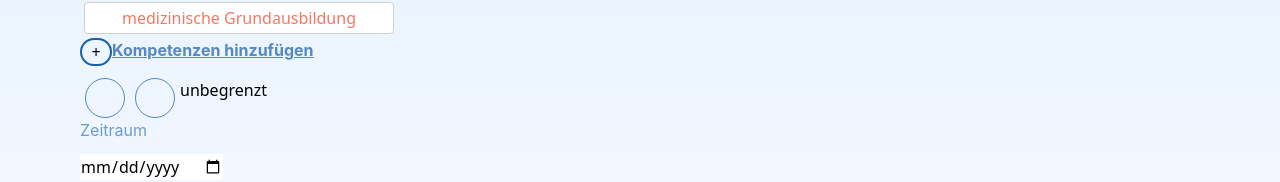
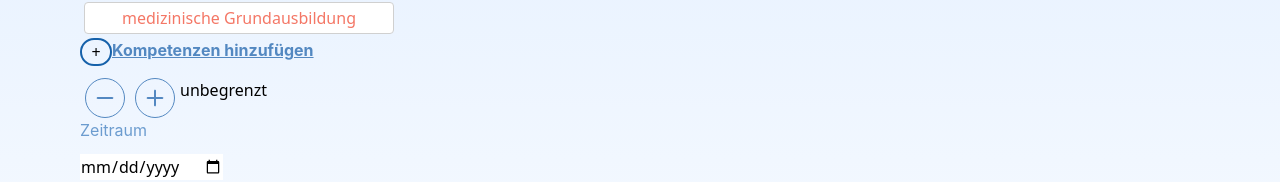
Before and after one commit to Helfer-Portal/helponspot-client, a React (Create React App) app: page /org-register4 in a window 1280 px wide. Shown: the part 382-564 px from the top of the page. Built offline with nearby package versions, Linux system fonts and the light colour scheme.

Commit message:
put icons in public folder

```diff
--- a/src/components/Circle.jsx
+++ b/src/components/Circle.jsx
@@ -4,7 +4,7 @@ import "./Circle.css"
 export default class ButtonBlue extends Component {
   render() {
     return (
-        <div style={{backgroundImage: this.props.image}} className="circle" id="minus">
+        <div style={{backgroundImage: 'url("'+ this.props.image +'")'}} className="circle" id="minus">
         </div>
     )
   }
--- a/src/features/org-register/newAnzeige.jsx
+++ b/src/features/org-register/newAnzeige.jsx
@@ -23,8 +23,8 @@ export default function NewAnzeige() {
 
       <div className="w-full flex" class="container-helper-numbers">
         <div>
-          <Circle image={require("../../assets/hero.png")} />
-          <Circle image={require("../../assets/hero.png")} />
+          <Circle image="/minus.png" />
+          <Circle image="/plus.png" />
         </div>
         <div>
           <button>unbegrenzt</button>
```
Also changed, not shown: public/minus.png (added), public/plus.png (added).
